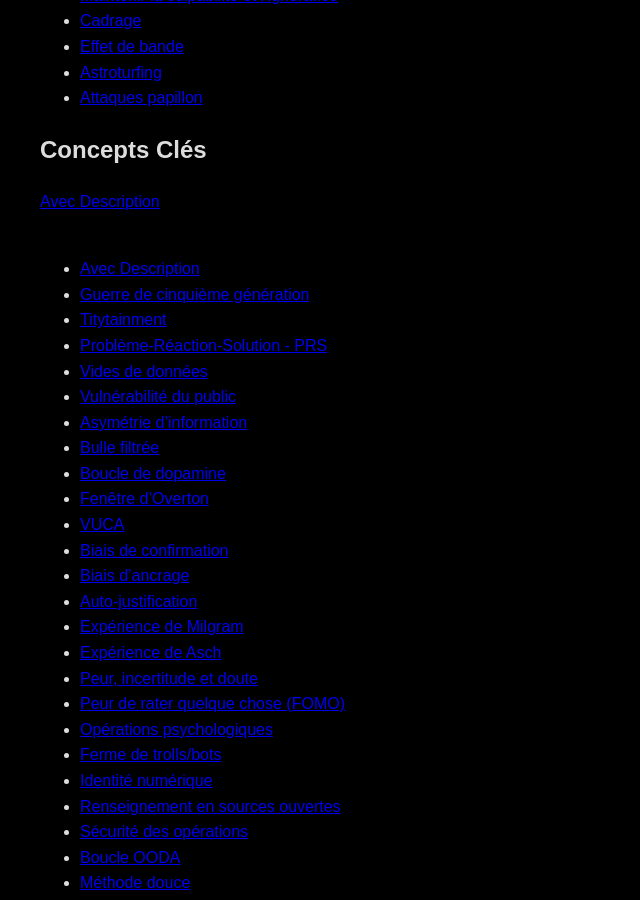
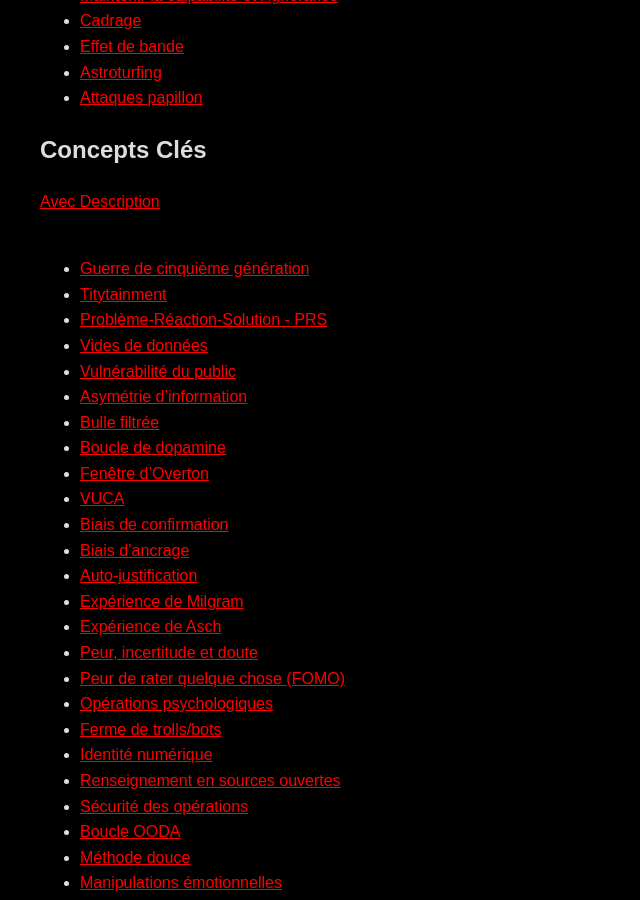
Before and after one commit to Anadema/Cognitive-Weaponization-Matrix, a Jekyll site: the page built from Lisez_moi.md, in a window 1280 px wide and 900 px high, scrolled down 6029 px. Shown: the whole window, without its empty margins (0-640 px from the left). Built offline with Jekyll 4.4.1, drawn with Linux system fonts in a browser that asks for light colours.

Commit message:
Update Lisez_moi.md

```diff
--- a/Lisez_moi.md
+++ b/Lisez_moi.md
@@ -14,20 +14,20 @@ title: Cognitive-Weaponization-Matrix - Lisez-moi
 
 # Table des matières
 
-- [Introduction & Contexte](#introduction--contexte)
-  - [Résumé de la 5GW (Guerre de Cinquième Génération)](#résumé-de-la-5gw-guerre-de-cinquième-génération)
-- [Objectif](#objectif)
-  - [Quelques citations](#quelques-citations)
-- [Matrice d'Armement Cognitif](#matrice-darmement-cognitif)
-  - [Techniques](#techniques)
-  - [Concepts Clés](#concepts-clés)
-- [La charte de la coercition d'Albert Biderman](#la-charte-de-la-coercition-dalbert-biderman)
-  - [Albert Biderman (sociologiste Ph.D. - US Air Force) - 1957 - NY Acad Med](#albert-biderman-sociologiste-phd---us-air-force---1957---ny-acad-med)
-  - [Références](#references-1)
-- [Etude sur les médias de masse - Noam Chomsky](#etude-sur-les-médias-de-masse---noam-chomsky)
-  - [Tableau inspiré des travaux de Noam Chomsky - PhD, Linguistique, États-Unis, 2010](#tableau-inspiré-des-travaux-de-noam-chomsky---phd-linguistique-états-unis-2010)
-- [Commentaires personnels](#commentaires-personnels)
-- [Licence](#licence)
+- <a href="#introduction--contexte" style="color: red;">Introduction & Contexte</a>
+  - <a href="#résumé-de-la-5gw-guerre-de-cinquième-génération" style="color: red;">Résumé de la 5GW (Guerre de Cinquième Génération)</a>
+- <a href="#objectif" style="color: red;">Objectif</a>
+  - <a href="#quelques-citations" style="color: red;">Quelques citations</a>
+- <a href="#matrice-darmement-cognitif" style="color: red;">Matrice d'Armement Cognitif</a>
+  - <a href="#techniques" style="color: red;">Techniques</a>
+  - <a href="#concepts-clés" style="color: red;">Concepts Clés</a>
+- <a href="#la-charte-de-la-coercition-dalbert-biderman" style="color: red;">La charte de la coercition d'Albert Biderman</a>
+  - <a href="#albert-biderman-sociologiste-phd---us-air-force---1957---ny-acad-med" style="color: red;">Albert Biderman (sociologiste Ph.D. - US Air Force) - 1957 - NY Acad Med</a>
+  - <a href="#references-1" style="color: red;">Références</a>
+- <a href="#etude-sur-les-médias-de-masse---noam-chomsky" style="color: red;">Etude sur les médias de masse - Noam Chomsky</a>
+  - <a href="#tableau-inspiré-des-travaux-de-noam-chomsky---phd-linguistique-états-unis-2010" style="color: red;">Tableau inspiré des travaux de Noam Chomsky - PhD, Linguistique, États-Unis, 2010</a>
+- <a href="#commentaires-personnels" style="color: red;">Commentaires personnels</a>
+- <a href="#licence" style="color: red;">Licence</a>
 
 <br>
 
@@ -54,7 +54,7 @@ title: Cognitive-Weaponization-Matrix - Lisez-moi
 <ul>
     <li>C’est une guerre d’information et de perception.</li><br>
     <li>Elle cible les biais cognitifs et les biais culturels préexistants des individus et des organisations.</li><br>
-    <li>Elle crée de nouveaux biais cognitifs (<a href="https://fr.wikipedia.org/wiki/Biais_cognitif">Voir liste détaillée</a>).</li><br>
+    <li>Elle crée de nouveaux biais cognitifs (<a href="https://fr.wikipedia.org/wiki/Biais_cognitif" style="color: red;">Voir liste détaillée</a>).</li><br>
     <li>Elle diffère de la guerre conventionnelle pour les raisons suivantes :<br>
         <ul>
             <li>Elle se concentre sur l’observateur individuel/le décideur.</li>
@@ -69,16 +69,16 @@ title: Cognitive-Weaponization-Matrix - Lisez-moi
 
 <p align="center">
   <img width="800" height="600" src="./Documents/Cognitive_bias_codex_en.svg.png"><br>
-  <a href="https://fr.wikipedia.org/wiki/Biais_cognitif">Biais Cognitifs</a>
+  <a href="https://fr.wikipedia.org/wiki/Biais_cognitif" style="color: red;">Biais Cognitifs</a>
 </p>
 
 <br>
 
 # Objectif
 
-La Matrice d'Armement Cognitive (CWM) est un outil permettant d’analyser les attaques cognitives et de renforcer les défenses avant que leurs charges utiles ne frappent. Inspirée par <a href="https://attack.mitre.org/matrices/enterprise/">MITRE ATT&CK</a>, elle cartographie uniquement les techniques de la guerre cognitive et d’autres concepts clés pour manipuler les perceptions et les décisions dans une grille afin de repérer les signes avant-coureurs.
+La Matrice d'Armement Cognitive (CWM) est un outil permettant d’analyser les attaques cognitives et de renforcer les défenses avant que leurs charges utiles ne frappent. Inspirée par <a href="https://attack.mitre.org/matrices/enterprise/" style="color: red;">MITRE ATT&CK</a>, elle cartographie uniquement les techniques de la guerre cognitive et d’autres concepts clés pour manipuler les perceptions et les décisions dans une grille afin de repérer les signes avant-coureurs.
 
-Contrairement au <a href="https://www.disarm.foundation/">cadre DISARM</a>, qui vise largement la désinformation, la CWM se concentre sur l’autonomisation des individus en leur offrant une vision claire du champ de bataille cognitif. Elle aide les utilisateurs à anticiper et contrer les effets psychologiques, offrant une manière proactive de protéger l’intégrité mentale et stratégique dans un paysage informationnel complexe.
+Contrairement au <a href="https://www.disarm.foundation/" style="color: red;">cadre DISARM</a>, qui vise largement la désinformation, la CWM se concentre sur l’autonomisation des individus en leur offrant une vision claire du champ de bataille cognitif. Elle aide les utilisateurs à anticiper et contrer les effets psychologiques, offrant une manière proactive de protéger l’intégrité mentale et stratégique dans un paysage informationnel complexe.
 
 <br>
 
@@ -110,80 +110,77 @@ Contrairement au <a href="https://www.disarm.foundation/">cadre DISARM</a>, qui
 </p>
 <br>
 
-
 ## Techniques
 
-<a href="./Techniques/Technique_description_fr.md">Avec description</a><br><br>
+<a href="../Techniques/Technique_description_fr.md" style="color: red;">Avec description</a><br><br>
 
-- [Ban de l’ombre](https://fr.wikipedia.org/wiki/Shadow_banning)
-- [Nudge](https://fr.wikipedia.org/wiki/Th%C3%A9orie_du_nudge)
-- [Assassinat de caractère](https://en.wikipedia.org/wiki/Character_assassination)
-- [Compte fantoche](https://en.wikipedia.org/wiki/Sock_puppet_account)
-- [Mauvais étiquetage](https://en.wikipedia.org/wiki/Bad-jacketing)
-- [Kompromat](https://en.wikipedia.org/wiki/Kompromat)
-- [Sélection biaisée](https://en.wikipedia.org/wiki/Cherry_picking)
-- [Détournement émotionnel](https://www.ei-magazine.com/post/what-is-emotional-hijacking-and-how-can-you-prevent-it)
-- [Agent ignorant](https://disarmframework.herokuapp.com/technique/7/view)
-- [Appât à clics](https://en.wikipedia.org/wiki/Clickbait)
-- [Squatting de mots-clés](https://mediamanipulation.org/definitions/keyword-squatting/)
-- [Essaimage](https://disarmframework.herokuapp.com/technique/49/view)
-- [Faux experts](https://disarmframework.herokuapp.com/technique/5/view)
-- [Injonction contradictoire](https://en.wikipedia.org/wiki/Double_bind)
-- [Doxing](https://fr.wikipedia.org/wiki/Divulgation_de_donn%C3%A9es_personnelles)
-- [Cyberharcèlement](https://disarmframework.herokuapp.com/technique/193/view)
-- [Distorsions initiales](https://disarmframework.herokuapp.com/technique/35/view)
-- [Appâter un influenceur](https://en.wikipedia.org/wiki/Rage-baiting)
-- [Sondages en ligne](https://en.wikipedia.org/wiki/Open-access_poll)
-- [Chambre d’écho](https://en.wikipedia.org/wiki/Echo_chamber_(media))
-- [Copypasta](https://en.wikipedia.org/wiki/Copypasta)
-- [Manipulation par la rareté](https://uxdesign.cc/5-types-of-scarcity-how-to-influence-anyone-using-these-7f309d328dbb)
-- [Motiver la médiocrité](https://fr.wikipedia.org/wiki/Dialectique_de_la_Raison)
-- [Développer des deep/cheap fakes](https://datasociety.net/library/deepfakes-and-cheap-fakes/)
-- [Déluge de faussetés](https://en.wikipedia.org/wiki/Firehose_of_falsehood)
-- [Rejeter / Distraire / Distordre / Consternation](https://fromthepenof.com/red-flag-professional-behaviour/discrediting)
-- [Gaslighting](https://en.wikipedia.org/wiki/Gaslighting)
-- [Effet de vérité illusoire](https://en.wikipedia.org/wiki/Illusory_truth_effect)
-- [Micro-ciblage](https://www.merriam-webster.com/dictionary/microtarget)
-- [Maintenir la culpabilité et l’ignorance](https://fr.wikipedia.org/wiki/La_Soci%C3%A9t%C3%A9_du_spectacle_(livre))
-- [Cadrage](https://en.wikipedia.org/wiki/Framing_(social_sciences))
-- [Effet de bande](https://en.wikipedia.org/wiki/Bandwagon_effect)
-- [Astroturfing](https://disarmframework.herokuapp.com/technique/145/view)
-- [Attaques papillon](https://disarmframework.herokuapp.com/technique/134/view)
+- <a href="https://fr.wikipedia.org/wiki/Shadow_banning" style="color: red;">Ban de l’ombre</a>
+- <a href="https://fr.wikipedia.org/wiki/Th%C3%A9orie_du_nudge" style="color: red;">Nudge</a>
+- <a href="https://en.wikipedia.org/wiki/Character_assassination" style="color: red;">Assassinat de caractère</a>
+- <a href="https://en.wikipedia.org/wiki/Sock_puppet_account" style="color: red;">Compte fantoche</a>
+- <a href="https://en.wikipedia.org/wiki/Bad-jacketing" style="color: red;">Mauvais étiquetage</a>
+- <a href="https://en.wikipedia.org/wiki/Kompromat" style="color: red;">Kompromat</a>
+- <a href="https://en.wikipedia.org/wiki/Cherry_picking" style="color: red;">Sélection biaisée</a>
+- <a href="https://www.ei-magazine.com/post/what-is-emotional-hijacking-and-how-can-you-prevent-it" style="color: red;">Détournement émotionnel</a>
+- <a href="https://disarmframework.herokuapp.com/technique/7/view" style="color: red;">Agent ignorant</a>
+- <a href="https://en.wikipedia.org/wiki/Clickbait" style="color: red;">Appât à clics</a>
+- <a href="https://mediamanipulation.org/definitions/keyword-squatting/" style="color: red;">Squatting de mots-clés</a>
+- <a href="https://disarmframework.herokuapp.com/technique/49/view" style="color: red;">Essaimage</a>
+- <a href="https://disarmframework.herokuapp.com/technique/5/view" style="color: red;">Faux experts</a>
+- <a href="https://en.wikipedia.org/wiki/Double_bind" style="color: red;">Injonction contradictoire</a>
+- <a href="https://fr.wikipedia.org/wiki/Divulgation_de_donn%C3%A9es_personnelles" style="color: red;">Doxing</a>
+- <a href="https://disarmframework.herokuapp.com/technique/193/view" style="color: red;">Cyberharcèlement</a>
+- <a href="https://disarmframework.herokuapp.com/technique/35/view" style="color: red;">Distorsions initiales</a>
+- <a href="https://en.wikipedia.org/wiki/Rage-baiting" style="color: red;">Appâter un influenceur</a>
+- <a href="https://en.wikipedia.org/wiki/Open-access_poll" style="color: red;">Sondages en ligne</a>
+- <a href="https://en.wikipedia.org/wiki/Echo_chamber_(media)" style="color: red;">Chambre d’écho</a>
+- <a href="https://en.wikipedia.org/wiki/Copypasta" style="color: red;">Copypasta</a>
+- <a href="https://uxdesign.cc/5-types-of-scarcity-how-to-influence-anyone-using-these-7f309d328dbb" style="color: red;">Manipulation par la rareté</a>
+- <a href="https://fr.wikipedia.org/wiki/Dialectique_de_la_Raison" style="color: red;">Motiver la médiocrité</a>
+- <a href="https://datasociety.net/library/deepfakes-and-cheap-fakes/" style="color: red;">Développer des deep/cheap fakes</a>
+- <a href="https://en.wikipedia.org/wiki/Firehose_of_falsehood" style="color: red;">Déluge de faussetés</a>
+- <a href="https://fromthepenof.com/red-flag-professional-behaviour/discrediting" style="color: red;">Rejeter / Distraire / Distordre / Consternation</a>
+- <a href="https://en.wikipedia.org/wiki/Gaslighting" style="color: red;">Gaslighting</a>
+- <a href="https://en.wikipedia.org/wiki/Illusory_truth_effect" style="color: red;">Effet de vérité illusoire</a>
+- <a href="https://www.merriam-webster.com/dictionary/microtarget" style="color: red;">Micro-ciblage</a>
+- <a href="https://fr.wikipedia.org/wiki/La_Soci%C3%A9t%C3%A9_du_spectacle_(livre)" style="color: red;">Maintenir la culpabilité et l’ignorance</a>
+- <a href="https://en.wikipedia.org/wiki/Framing_(social_sciences)" style="color: red;">Cadrage</a>
+- <a href="https://en.wikipedia.org/wiki/Bandwagon_effect" style="color: red;">Effet de bande</a>
+- <a href="https://disarmframework.herokuapp.com/technique/145/view" style="color: red;">Astroturfing</a>
+- <a href="https://disarmframework.herokuapp.com/technique/134/view" style="color: red;">Attaques papillon</a>
 <br>
 
 ## Concepts Clés
 
-<a href="./Key_Concepts/Key_Concepts_description_fr.md">Avec Description</a><br><br>
+<a href="../Key_Concepts/Key_Concepts_description_fr.md" style="color: red;">Avec Description</a><br><br>
 
-- [Avec Description](./Key_Concepts/Key_Concepts_description_fr.md)
-- [Guerre de cinquième génération](https://en.wikipedia.org/wiki/Fifth-generation_warfare)
-- [Titytainment](http://www.gandalf.it/arianna/titty.htm)
-- [Problème-Réaction-Solution - PRS](https://fr.wikipedia.org/wiki/La_Soci%C3%A9t%C3%A9_du_spectacle_(livre))
-- [Vides de données](https://datasociety.net/library/data-voids/)
-- [Vulnérabilité du public](https://github.com/DISARMFoundation/DISARMframeworks/blob/main/generated_pages/techniques/T0083.md)
-- [Asymétrie d'information](https://en.wikipedia.org/wiki/Information_asymmetry)
-- [Bulle filtrée](https://en.wikipedia.org/wiki/Filter_bubble)
-- [Boucle de dopamine](https://en.wikipedia.org/wiki/Compulsion_loop)
-- [Fenêtre d'Overton](https://en.wikipedia.org/wiki/Overton_window)
-- [VUCA](https://en.wikipedia.org/wiki/VUCA)
-- [Biais de confirmation](https://en.wikipedia.org/wiki/Confirmation_bias)
-- [Biais d'ancrage](https://en.wikipedia.org/wiki/Anchoring_effect)
-- [Auto-justification](https://en.wikipedia.org/wiki/Self-licensing)
-- [Expérience de Milgram](https://en.wikipedia.org/wiki/Milgram_experiment)
-- [Expérience de Asch](https://en.wikipedia.org/wiki/Asch_conformity_experiments)
-- [Peur, incertitude et doute](https://fr.wikipedia.org/wiki/Fear,_uncertainty_and_doubt)
-- [Peur de rater quelque chose (FOMO)](https://en.wikipedia.org/wiki/Fear_of_missing_out)
-- [Opérations psychologiques](https://en.wikipedia.org/wiki/Psychological_operations_(United_States))
-- [Ferme de trolls/bots](https://en.wikipedia.org/wiki/Troll_farm)
-- [Identité numérique](https://en.wikipedia.org/wiki/Digital_identity)
-- [Renseignement en sources ouvertes](https://en.wikipedia.org/wiki/Open-source_intelligence)
-- [Sécurité des opérations](https://en.wikipedia.org/wiki/Operations_security)
-- [Boucle OODA](https://fr.wikipedia.org/wiki/Boucle_OODA)
-- [Méthode douce](https://en.wikipedia.org/wiki/Soft_power)
-- [Manipulations émotionnelles](https://www.linkedin.com/posts/gamuchirai-chinamasa-3a0b93142_understand-emotional-manipulation-tactics-activity-7189487683012882432-S-rXc)
-- [Mémétique militaire](https://www.robotictechnologyinc.com/images/upload/file/Presentation%20Military%20Memetics%20Tutorial%2013%20Dec%2011.pdf)
+- <a href="https://en.wikipedia.org/wiki/Fifth-generation_warfare" style="color: red;">Guerre de cinquième génération</a>
+- <a href="http://www.gandalf.it/arianna/titty.htm" style="color: red;">Titytainment</a>
+- <a href="https://fr.wikipedia.org/wiki/La_Soci%C3%A9t%C3%A9_du_spectacle_(livre)" style="color: red;">Problème-Réaction-Solution - PRS</a>
+- <a href="https://datasociety.net/library/data-voids/" style="color: red;">Vides de données</a>
+- <a href="https://github.com/DISARMFoundation/DISARMframeworks/blob/main/generated_pages/techniques/T0083.md" style="color: red;">Vulnérabilité du public</a>
+- <a href="https://en.wikipedia.org/wiki/Information_asymmetry" style="color: red;">Asymétrie d'information</a>
+- <a href="https://en.wikipedia.org/wiki/Filter_bubble" style="color: red;">Bulle filtrée</a>
+- <a href="https://en.wikipedia.org/wiki/Compulsion_loop" style="color: red;">Boucle de dopamine</a>
+- <a href="https://en.wikipedia.org/wiki/Overton_window" style="color: red;">Fenêtre d'Overton</a>
+- <a href="https://en.wikipedia.org/wiki/VUCA" style="color: red;">VUCA</a>
+- <a href="https://en.wikipedia.org/wiki/Confirmation_bias" style="color: red;">Biais de confirmation</a>
+- <a href="https://en.wikipedia.org/wiki/Anchoring_effect" style="color: red;">Biais d'ancrage</a>
+- <a href="https://en.wikipedia.org/wiki/Self-licensing" style="color: red;">Auto-justification</a>
+- <a href="https://en.wikipedia.org/wiki/Milgram_experiment" style="color: red;">Expérience de Milgram</a>
+- <a href="https://en.wikipedia.org/wiki/Asch_conformity_experiments" style="color: red;">Expérience de Asch</a>
+- <a href="https://fr.wikipedia.org/wiki/Fear,_uncertainty_and_doubt" style="color: red;">Peur, incertitude et doute</a>
+- <a href="https://en.wikipedia.org/wiki/Fear_of_missing_out" style="color: red;">Peur de rater quelque chose (FOMO)</a>
+- <a href="https://en.wikipedia.org/wiki/Psychological_operations_(United_States)" style="color: red;">Opérations psychologiques</a>
+- <a href="https://en.wikipedia.org/wiki/Troll_farm" style="color: red;">Ferme de trolls/bots</a>
+- <a href="https://en.wikipedia.org/wiki/Digital_identity" style="color: red;">Identité numérique</a>
+- <a href="https://en.wikipedia.org/wiki/Open-source_intelligence" style="color: red;">Renseignement en sources ouvertes</a>
+- <a href="https://en.wikipedia.org/wiki/Operations_security" style="color: red;">Sécurité des opérations</a>
+- <a href="https://fr.wikipedia.org/wiki/Boucle_OODA" style="color: red;">Boucle OODA</a>
+- <a href="https://en.wikipedia.org/wiki/Soft_power" style="color: red;">Méthode douce</a>
+- <a href="https://www.linkedin.com/posts/gamuchirai-chinamasa-3a0b93142_understand-emotional-manipulation-tactics-activity-7189487683012882432-S-rXc" style="color: red;">Manipulations émotionnelles</a>
+- <a href="https://www.robotictechnologyinc.com/images/upload/file/Presentation%20Military%20Memetics%20Tutorial%2013%20Dec%2011.pdf" style="color: red;">Mémétique militaire</a>
 <br>
-
 
 # Commentaires personnels
 
@@ -197,24 +194,24 @@ Je n’ai aucun conflit d’intérêts, ce qui signifie que je n’agis pas pour
 
 # Licence
 
-La Matrice d'Armement Cognitif a été publiée sous <a href="https://creativecommons.org/licenses/by-nc-sa/4.0/">CC BY-NC-SA 4.0</a> :<br>
+La Matrice d'Armement Cognitif a été publiée sous <a href="https://creativecommons.org/licenses/by-nc-sa/4.0/" style="color: red;">CC BY-NC-SA 4.0</a> :<br>
 
 Vous pouvez l’utiliser à des fins de recherche et de formation ; cependant, la commercialisation n’est pas autorisée<br>
 Tous les documents stockés ici proviennent de sources ouvertes accessibles sur Internet :<br><br>
 
-- [Biais Cognitifs - Wikipédia](https://fr.wikipedia.org/wiki/Biais_cognitif)
-- [Article PMC - Biderman’s Chart of Coercion](https://pmc.ncbi.nlm.nih.gov/articles/PMC1806204/pdf/bullnyacadmed00378-0046.pdf)
-- [DTIC - Cognitive Warfare Study](https://apps.dtic.mil/sti/citations/ADA507172)
-- [AOR Compiègne - La Guerre Cognitique](https://aorcompiegne.fr/cognitive-warfare-la-guerre-cognitique)
-- [Paul Masson - Document Chomsky](https://paulmasson.atimbli.net/IMG/pdf_DOCUMENT_SHOMSKY-2.pdf)
-- [PhiloCité - Autodéfense Intellectuelle](https://www.philocite.eu/blog/wp-content/uploads/2017/11/PhiloCite_Autodefense_intellectuelle.pdf)
-- [Robotic Technology Inc - Military Memetics Tutorial](https://robotictechnologyinc.com/images/upload/file/Presentation%20Military%20Memetics%20Tutorial%2013%20Dec%2011.pdf)
-- [The Babe - The Great Meme War](https://thebabe.home.blog/2020/03/04/the-great-meme-war-by-morgoth)
-- [DISARM Framework](https://disarmframework.herokuapp.com)
+- <a href="https://fr.wikipedia.org/wiki/Biais_cognitif" style="color: red;">Biais Cognitifs - Wikipédia</a>
+- <a href="https://pmc.ncbi.nlm.nih.gov/articles/PMC1806204/pdf/bullnyacadmed00378-0046.pdf" style="color: red;">Article PMC - Biderman’s Chart of Coercion</a>
+- <a href="https://apps.dtic.mil/sti/citations/ADA507172" style="color: red;">DTIC - Cognitive Warfare Study</a>
+- <a href="https://aorcompiegne.fr/cognitive-warfare-la-guerre-cognitique" style="color: red;">AOR Compiègne - La Guerre Cognitique</a>
+- <a href="https://paulmasson.atimbli.net/IMG/pdf_DOCUMENT_SHOMSKY-2.pdf" style="color: red;">Paul Masson - Document Chomsky</a>
+- <a href="https://www.philocite.eu/blog/wp-content/uploads/2017/11/PhiloCite_Autodefense_intellectuelle.pdf" style="color: red;">PhiloCité - Autodéfense Intellectuelle</a>
+- <a href="https://robotictechnologyinc.com/images/upload/file/Presentation%20Military%20Memetics%20Tutorial%2013%20Dec%2011.pdf" style="color: red;">Robotic Technology Inc - Military Memetics Tutorial</a>
+- <a href="https://thebabe.home.blog/2020/03/04/the-great-meme-war-by-morgoth" style="color: red;">The Babe - The Great Meme War</a>
+- <a href="https://disarmframework.herokuapp.com" style="color: red;">DISARM Framework</a>
 
 <br><br><br><br><br>
 
 <p align="center">
   <img max-width="700" height="100%" src="./Image/truman.jpg"><br>
-  <a href="https://en.wikipedia.org/wiki/The_Truman_Show">The Truman Show</a>
+  <a href="https://en.wikipedia.org/wiki/The_Truman_Show" style="color: red;">The Truman Show</a>
 </p>
```
